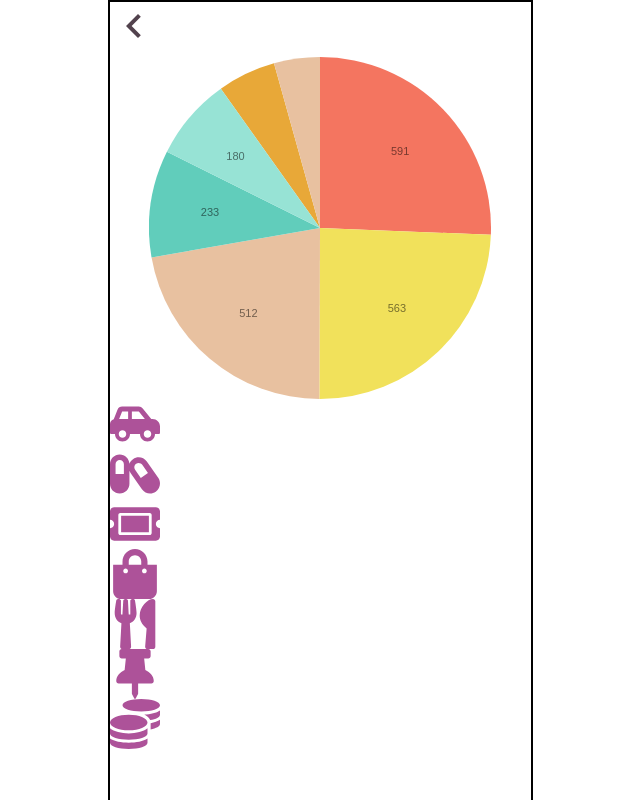
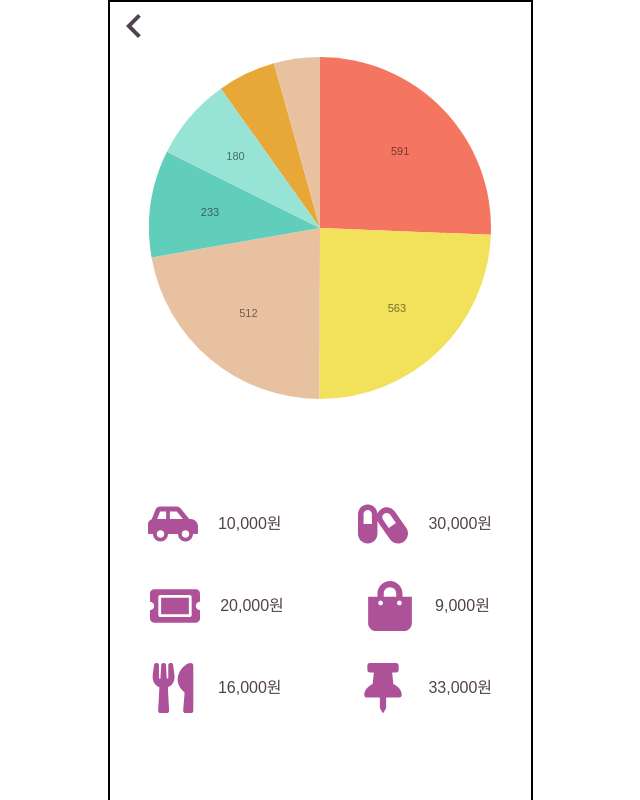
Before and after one commit to haglass/MoneyBook, a React (Create React App) app: page /chartcate in a window 1280 px wide. Shown: the top 800 px of the page, without its empty margins (320-960 px from the left). Built offline with nearby package versions, Linux system fonts and the light colour scheme.

Commit message:
차트 적용중 1

```diff
--- a/src/App.js
+++ b/src/App.js
@@ -19,9 +19,7 @@ const App = () => {
         <Routes>
           <Route path="/" element={<Main />} />
           <Route path="/maindetail" element={<MainDetail />} />
-
           <Route path="/mainadddetail" element={<MainAddDetail />} />
-
           <Route path="/login" element={<Login />} />
           <Route path="/signup" element={<SignUp />} />
           <Route path="/chart" element={<Chart />} />
--- a/src/pages/chart/ChartCate.js
+++ b/src/pages/chart/ChartCate.js
@@ -1,6 +1,9 @@
 import React from "react";
 import { MdOutlineKeyboardArrowLeft } from "react-icons/md";
 import { ResponsivePie } from "@nivo/pie";
+
+// tailwind
+import tw from "tailwind-styled-components";
 
 // ReactIcon
 import { FaCapsules } from "react-icons/fa";
@@ -110,15 +113,46 @@ const ChartCate = () => {
           />
         </div>
       </div>
+      <div className=" flex flex-col  mt-[100px] gap-y-8">
+        <div className="flex justify-around">
+          <div className="flex items-center gap-5">
             <FaCarSide className="text-main text-[50px] " />
+            <Won>10,000원</Won>
+          </div>
+          <div className="flex items-center gap-5">
             <FaCapsules className="text-main text-[50px] " />
+            <Won>30,000원</Won>
+          </div>
+        </div>
+        <div className="flex justify-around">
+          <div className="flex items-center gap-5">
             <FaTicketAlt className="text-main text-[50px] " />
+            <Won>20,000원</Won>
+          </div>
+          <div className="flex items-center gap-5">
             <FaShoppingBag className="text-main text-[50px] " />
+            <Won>9,000원</Won>
+          </div>
+        </div>
+        <div className="flex justify-around">
+          <div className="flex items-center gap-5">
             <FaUtensils className="text-main text-[50px] " />
+            <Won>16,000원</Won>
+          </div>
+          <div className="flex items-center gap-5">
             <FaThumbtack className="text-main text-[50px] " />
-      <FaCoins className="text-main text-[50px] " />
+            <Won>33,000원</Won>
+          </div>
+        </div>
+      </div>
     </>
   );
 };
 
+const Won = tw.span`
+font-medium
+text-[16px]
+text-sub
+`;
+
 export default ChartCate;
--- a/src/pages/chart/ChartYear.js
+++ b/src/pages/chart/ChartYear.js
@@ -1,9 +1,22 @@
-import React from 'react'
+import React, { useState } from "react";
 
 const ChartYear = () => {
-  return (
-    <div>ChartYear</div>
-  )
-}
+  const initData = [
+    {
+      category: "star",
+      title: "가장 많이 쓴날",
+      content: 150000,
+      date: "2023-02-13",
+    },
+    {
+      category: "star",
+      title: "가장 적게 쓴 날",
+      content: 0,
+      date: "2023-02-01",
+    },
+  ];
+  const [todoData, setTodoData] = useState(initData);
+  return <div></div>;
+};
 
-export default ChartYear
+export default ChartYear;
--- a/src/pages/main/Main.js
+++ b/src/pages/main/Main.js
@@ -17,7 +17,6 @@ const Main = () => {
           예산 진행률 70%
         </span>
         <MainEdit>목표금액 수정</MainEdit>
-
         <div className="absolute top-[100px] z-1">
           <div className="flex flex-col items-center ">
             <MainText>40,000원</MainText>
@@ -26,10 +25,6 @@ const Main = () => {
         </div>
         <MainChart />
         <div className="flex flex-col gap-7">
-
-
-
-
           <Link to="/MainAddDetail">
             <MainBt>내역추가</MainBt>
           </Link>
```
Also changed, not shown: src/pages/chart/ChartMonth.js (+3 -5 lines). Lines whose indentation alone changed are shown as unchanged.
